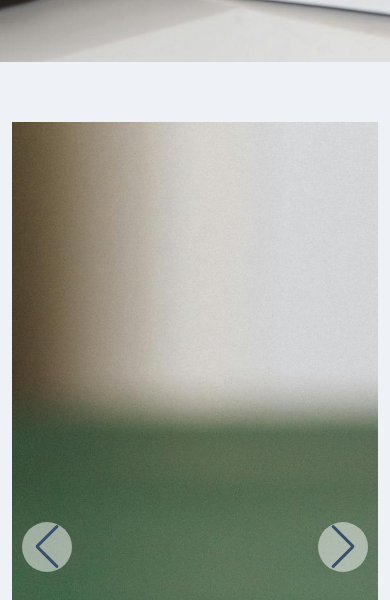
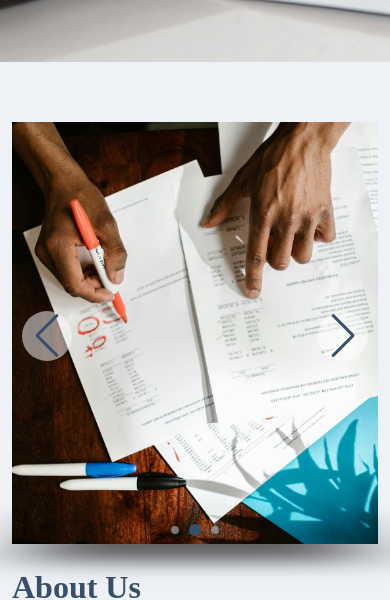
Before and after one commit to Kibo-Restaurant/VERMAX-CONSULTATIONS-LIMITED, a plain HTML site: page index.html in a window 390 px wide. Shown: the part 780-1380 px from the top of the page. Drawn offline with Linux system fonts and the light colour scheme; files whose address does not match are found by name.

Commit message:
MY SECOND COMMIT

```diff
--- a/assets/css/main.css
+++ b/assets/css/main.css
@@ -1800,6 +1800,22 @@ section,
   }
 
 }
+@media screen and (max-width: 765px) {
+  .swiper {
+    width: 100vw;
+    height:50vh;
+    max-width: 100%;
+  }
+
+  .swiper-slide img{
+    width:100%;
+    height:100%;
+    object-fit: cover;
+    position: absolute;
+    inset: 0;
+   }
+
+}
 
 /*--------------------------------------------------------------
 # Custom styles Services section
--- a/index.html
+++ b/index.html
@@ -183,7 +183,7 @@
 
                 </div>
                 <div class="swiper-slide">
-                  <img src="assets/images/taxes.jpg">
+                  <img src="assets/images/helping-clients.jpg">
 
                 </div>
                 <div class="swiper-slide">
```
Also changed, not shown: assets/images/helping-clients.jpg (renamed from assets/images/pexels-rdne-7821540.jpg).
